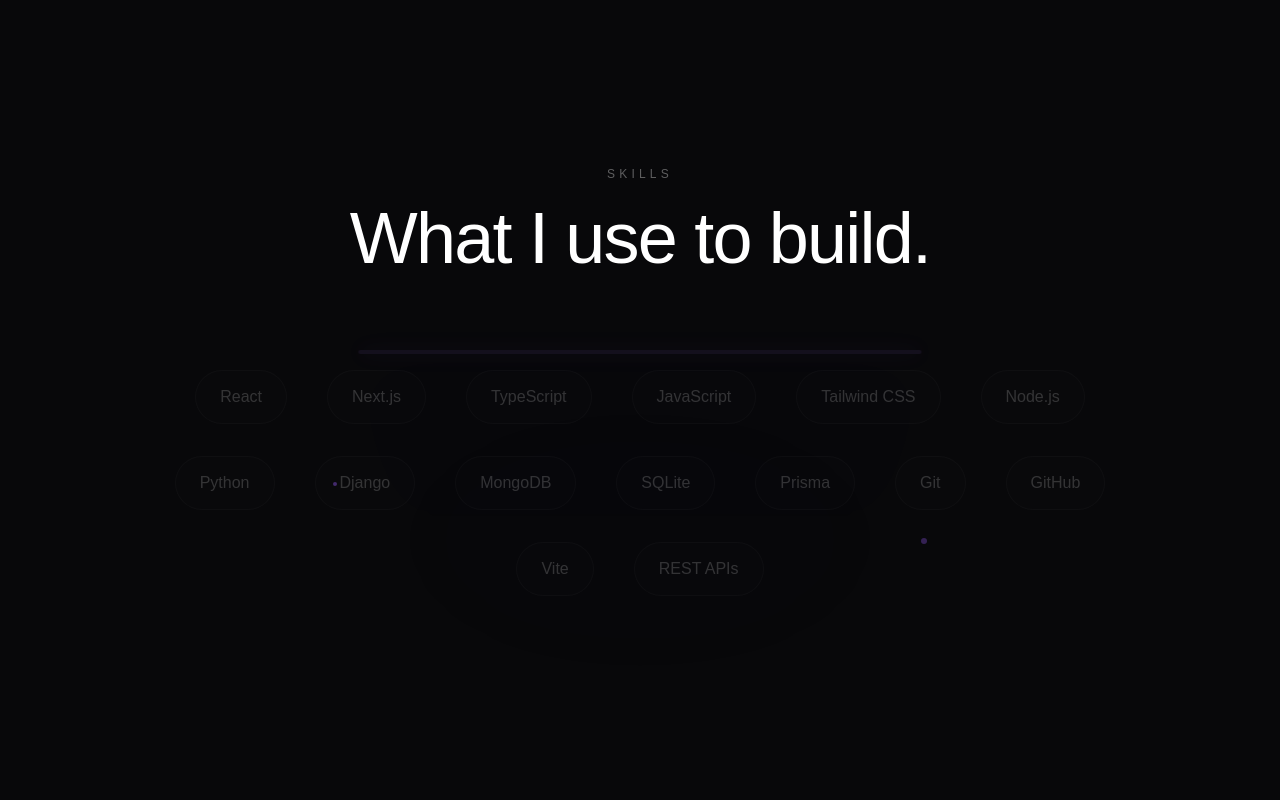
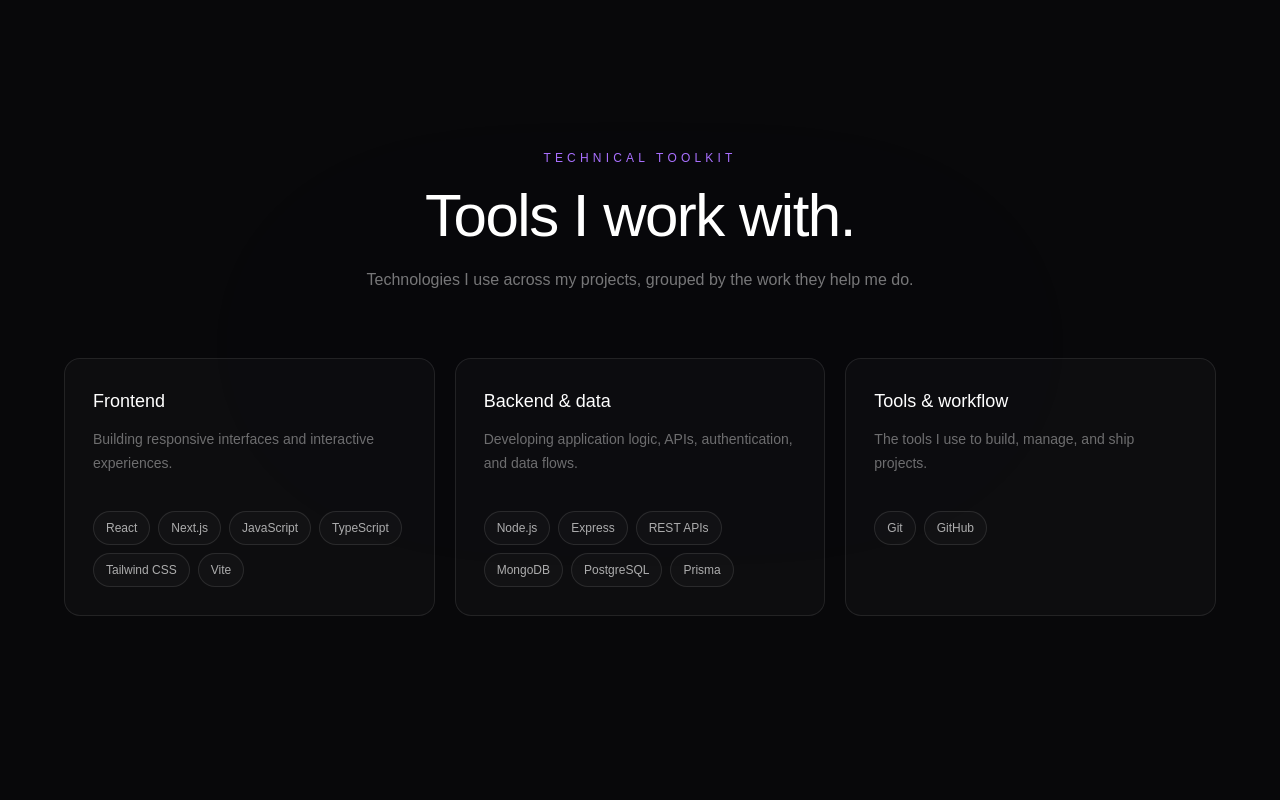
Before and after one commit to rohitcreates/portfolio, a Next.js app: page / in a window 1280 px wide. Shown: the part 2940-3740 px from the top of the page. Built offline with nearby package versions, Linux system fonts and the light colour scheme.

Commit message:
Fix skills animation hooks and group verified technologies

```diff
--- a/src/components/SkillArsenal.tsx
+++ b/src/components/SkillArsenal.tsx
@@ -1,28 +1,24 @@
 "use client";
 
-import {
-  motion,
-  useScroll,
-  useTransform,
-} from "motion/react";
+import { motion, useScroll, useTransform } from "motion/react";
 import { useRef } from "react";
 
-const skills = [
-  "React",
-  "Next.js",
-  "TypeScript",
-  "JavaScript",
-  "Tailwind CSS",
-  "Node.js",
-  "Python",
-  "Django",
-  "MongoDB",
-  "SQLite",
-  "Prisma",
-  "Git",
-  "GitHub",
-  "Vite",
-  "REST APIs",
+const skillGroups = [
+  {
+    title: "Frontend",
+    description: "Building responsive interfaces and interactive experiences.",
+    skills: ["React", "Next.js", "JavaScript", "TypeScript", "Tailwind CSS", "Vite"],
+  },
+  {
+    title: "Backend & data",
+    description: "Developing application logic, APIs, authentication, and data flows.",
+    skills: ["Node.js", "Express", "REST APIs", "MongoDB", "PostgreSQL", "Prisma"],
+  },
+  {
+    title: "Tools & workflow",
+    description: "The tools I use to build, manage, and ship projects.",
+    skills: ["Git", "GitHub"],
+  },
 ];
 
 export default function SkillArsenal() {
@@ -33,169 +29,58 @@ export default function SkillArsenal() {
     offset: ["start end", "end start"],
   });
 
-  /*
-   * The lamp stays in one place.
-   * Only its intensity changes as we scroll.
-   */
-  const lightOpacity = useTransform(
+  const glowOpacity = useTransform(
     scrollYProgress,
-    [0, 0.25, 0.55, 0.8, 1],
-    [0.05, 0.15, 0.35, 0.55, 0.7]
+    [0, 0.3, 0.7, 1],
+    [0.04, 0.18, 0.18, 0.04]
   );
-
-  const glowScale = useTransform(
-    scrollYProgress,
-    [0, 0.5, 1],
-    [0.75, 1, 1.15]
-  );
-
-  const lampOpacity = useTransform(
-  scrollYProgress,
-  [0, 0.25, 0.55, 0.8],
-  [0.08, 0.25, 0.65, 1]
-);
-
-const beamOpacity = useTransform(
-  scrollYProgress,
-  [0, 0.25, 0.55, 0.8],
-  [0.03, 0.12, 0.35, 0.65]
-);
-
-const glowOpacity = useTransform(
-  scrollYProgress,
-  [0, 0.25, 0.55, 0.8],
-  [0.02, 0.08, 0.2, 0.4]
-);
-
-const beamScale = useTransform(
-  scrollYProgress,
-  [0, 0.8],
-  [0.7, 1]
-);
 
   return (
     <section
       ref={sectionRef}
-      className="relative overflow-hidden  px-6 py-32 lg:px-10"
+      className="relative overflow-hidden px-6 py-28 lg:px-10"
     >
-      <div className="mx-auto max-w-6xl">
+      <motion.div
+        aria-hidden="true"
+        style={{ opacity: glowOpacity }}
+        className="pointer-events-none absolute left-1/2 top-24 h-[420px] w-[70%] -translate-x-1/2 rounded-full bg-[#7c3aed]/20 blur-[120px]"
+      />
 
-        {/* Heading */}
-        <div className="mb-24 text-center">
-          <p className="text-xs uppercase tracking-[0.35em] text-white/35">
-            Skills
+      <div className="relative mx-auto max-w-6xl">
+        <div className="mb-16 text-center">
+          <p className="text-xs uppercase tracking-[0.35em] text-[#a970ff]">
+            Technical toolkit
           </p>
-
-          <h2 className="mt-5 text-5xl font-medium tracking-tight text-white sm:text-6xl lg:text-7xl">
-            What I use to build.
+          <h2 className="mt-5 text-4xl font-medium tracking-tight text-white sm:text-5xl lg:text-6xl">
+            Tools I work with.
           </h2>
+          <p className="mx-auto mt-5 max-w-2xl text-base leading-7 text-white/45">
+            Technologies I use across my projects, grouped by the work they help me do.
+          </p>
         </div>
 
-        {/* Skill field */}
-        <div className="relative mx-auto min-h-[560px] max-w-5xl">
-
-          {/* Lamp */}
-            <motion.div
-            style={{ opacity: lampOpacity }}
-            className="pointer-events-none absolute left-1/2 top-[-20px] z-0 h-1 w-[55%] -translate-x-1/2 rounded-full bg-[#a970ff] shadow-[0_0_18px_#9b5cff,0_0_45px_rgba(155,92,255,0.8)]"
-            />
-
-            {/* Lamp beam */}
-            <motion.div
-            style={{
-                opacity: beamOpacity,
-                scaleY: beamScale,
-            }}
-            className="pointer-events-none absolute left-1/2 top-[-10px] z-0 h-[430px] w-[55%] -translate-x-1/2 origin-top bg-gradient-to-b from-[#9b5cff]/25 via-[#9b5cff]/10 to-transparent blur-[35px]"
-            />
-
-            {/* Atmospheric glow */}
-            <motion.div
-            style={{ opacity: glowOpacity }}
-            className="pointer-events-none absolute left-1/2 top-[-80px] z-0 h-[500px] w-[80%] -translate-x-1/2 rounded-[50%] bg-[#7c3aed]/20 blur-[120px]"
-            />
-
-
-
-
-          {/* Skills */}
-          <div className="relative flex flex-wrap items-center justify-center gap-x-5 gap-y-5 sm:gap-x-7 sm:gap-y-7 lg:gap-x-10 lg:gap-y-8">
-
-            {skills.map((skill, index) => {
-              /*
-               * Skills start dim and gradually become brighter
-               * as the section progresses.
-               */
-              const start =
-                0.05 + (index / skills.length) * 0.55;
-
-              const end = start + 0.25;
-
-              const opacity = useTransform(
-                scrollYProgress,
-                [0, 0.25, 0.55, 0.8],
-                [0.32, 0.4, 0.7, 1]
-                );
-
-              return (
-                <motion.div
-                  key={skill}
-                  style={{ opacity }}
-                  className="
-                    group
-                    relative
-                    cursor-default
-                    rounded-full
-                    border
-                    border-white/[0.08]
-                    bg-white/[0.015]
-                    px-5
-                    py-3
-                    text-sm
-                    text-white/55
-                    transition-all
-                    duration-500
-                    hover:-translate-y-1
-                    hover:border-[#9b5cff]/70
-                    hover:bg-[#9b5cff]/10
-                    hover:text-white
-                    hover:shadow-[0_0_35px_rgba(155,92,255,0.3)]
-                    sm:px-6
-                    sm:py-3.5
-                    sm:text-base
-                  "
-                >
-                  {skill}
-
-                  {/* Individual hover glow */}
-                  <span
-                    className="
-                      pointer-events-none
-                      absolute
-                      inset-0
-                      -z-10
-                      rounded-full
-                      bg-[#9b5cff]/25
-                      opacity-0
-                      blur-xl
-                      transition-opacity
-                      duration-500
-                      group-hover:opacity-100
-                    "
-                  />
-                </motion.div>
-              );
-            })}
-          </div>
-
-          {/* Tiny floating particles */}
-          <span className="absolute left-[20%] top-[20%] h-1 w-1 rounded-full bg-[#9b5cff]/40" />
-
-          <span className="absolute right-[22%] top-[30%] h-1.5 w-1.5 rounded-full bg-[#9b5cff]/30" />
-
-          <span className="absolute left-[28%] bottom-[22%] h-1 w-1 rounded-full bg-[#9b5cff]/40" />
-
-          <span className="absolute right-[30%] bottom-[18%] h-1 w-1 rounded-full bg-[#9b5cff]/30" />
+        <div className="grid gap-5 md:grid-cols-3">
+          {skillGroups.map((group) => (
+            <article
+              key={group.title}
+              className="rounded-2xl border border-white/[0.09] bg-white/[0.025] p-6 sm:p-7"
+            >
+              <h3 className="text-lg font-medium text-white">{group.title}</h3>
+              <p className="mt-3 min-h-[3.5rem] text-sm leading-6 text-white/40">
+                {group.description}
+              </p>
+              <ul className="mt-7 flex flex-wrap gap-2">
+                {group.skills.map((skill) => (
+                  <li
+                    key={skill}
+                    className="rounded-full border border-white/[0.1] bg-white/[0.025] px-3 py-2 text-xs text-white/65 transition-colors hover:border-[#9b5cff]/50 hover:text-white"
+                  >
+                    {skill}
+                  </li>
+                ))}
+              </ul>
+            </article>
+          ))}
         </div>
       </div>
     </section>
```
